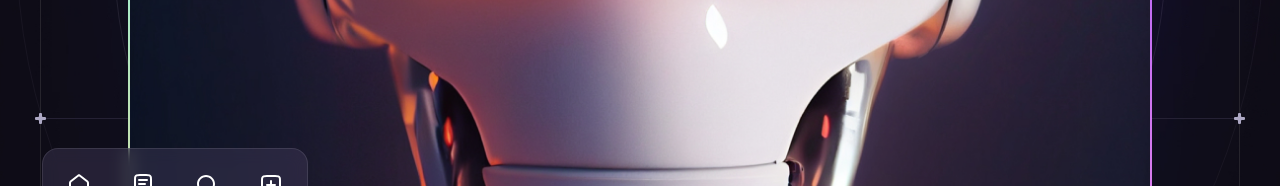
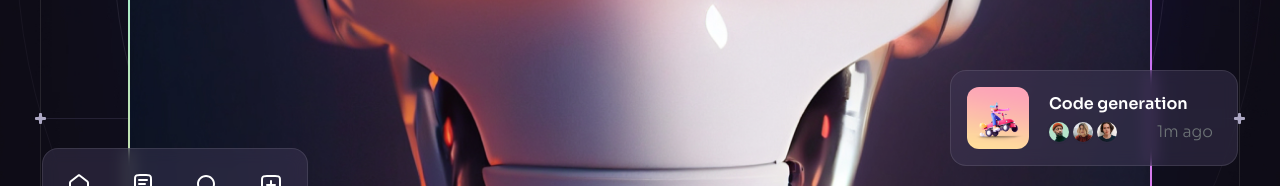
Before and after one commit to JustDamion/brainwave-tutorial, a React (Vite) app: page / in a window 1280 px wide. Shown: the part 766-952 px from the top of the page. Built offline with nearby package versions, Linux system fonts and the light colour scheme.

Commit message:
Added notification to hero page

```diff
--- a/src/components/Hero.tsx
+++ b/src/components/Hero.tsx
@@ -7,6 +7,7 @@
 import { BackgroundCircles, BottomLine, Gradient } from "./design/Hero";
 import { heroIcons } from "../constants";
 import Generating from "./Generating";
+import Notification from "./Notification";
 
 const Hero = () => {
   const parallaxRef = useRef(null);
@@ -66,6 +67,13 @@
                     ))}
                   </ul>
                 </ScrollParallax>
+
+                <ScrollParallax isAbsolutelyPositioned>
+                  <Notification
+                    className="hidden absolute -right-[5.5rem] bottom-[11rem] w-[18rem] xl:flex"
+                    title="Code generation"
+                  />
+                </ScrollParallax>
               </div>
             </div>
 
--- /dev/null
+++ b/src/components/Notification.tsx
@@ -0,0 +1,52 @@
+import React from "react";
+import { notificationImages } from "../constants";
+import { notification1 } from "../assets";
+
+interface Props {
+  className?: string;
+  title?: string;
+}
+
+const Notification: React.FC<Props> = ({ className, title }) => {
+  return (
+    <div
+      className={`${
+        className ?? ""
+      } flex items-center p-4 pr-6 bg-n-9/40 backdrop-blur border border-n-1/10 rounded-2xl gap-5`}
+    >
+      <img
+        src={notification1}
+        width={62}
+        height={62}
+        alt="Generated content"
+        className="rounded-xl"
+      />
+
+      <div className="flex-1">
+        <h6 className="mb-1 font-semibold text-base">{title}</h6>
+
+        <div className="flex items-center justify-between">
+          <ul className="flex -m-0.5">
+            {notificationImages.map((item) => (
+              <li
+                key={item}
+                className="flex w-6 h-6 border-2 border-n-12 rounded-full overflow-hidden"
+              >
+                <img
+                  src={item}
+                  className="w-full"
+                  width={20}
+                  height={20}
+                  alt={item}
+                />
+              </li>
+            ))}
+          </ul>
+          <div className="body-2 text-n-13">1m ago</div>
+        </div>
+      </div>
+    </div>
+  );
+};
+
+export default Notification;
```
Also changed, not shown: src/components/CompanyLogos.tsx (added).
